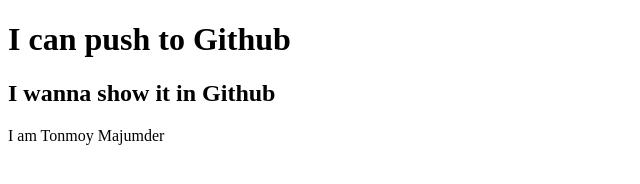
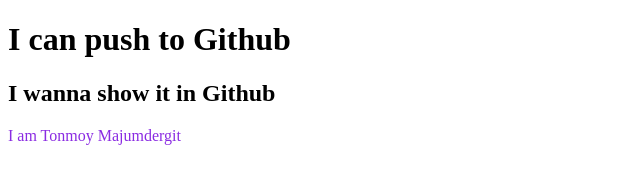
Before and after one commit to Tonmoytm/My-first-repo, a plain HTML site: page index.html in a window 1280 px wide. Shown: the whole page, without its empty margins (0-640 px from the left). Drawn offline with Linux system fonts and the light colour scheme.

Commit message:
stylesadded

```diff
--- a/index.html
+++ b/index.html
@@ -5,10 +5,11 @@
     <meta http-equiv="X-UA-Compatible" content="IE=edge">
     <meta name="viewport" content="width=device-width, initial-scale=1.0">
     <title>My first Github Repo</title>
+    <link rel="stylesheet" href="style.css">
 </head>
 <body>
  <h1>I can push to Github</h1>
  <h2>I wanna show it in Github</h2>
- <p>I am Tonmoy Majumder</p>
+ <p>I am Tonmoy Majumdergit</p>
 </body>
 </html>
--- /dev/null
+++ b/style.css
@@ -0,0 +1,3 @@
+p{
+    color: blueviolet;
+}
```
